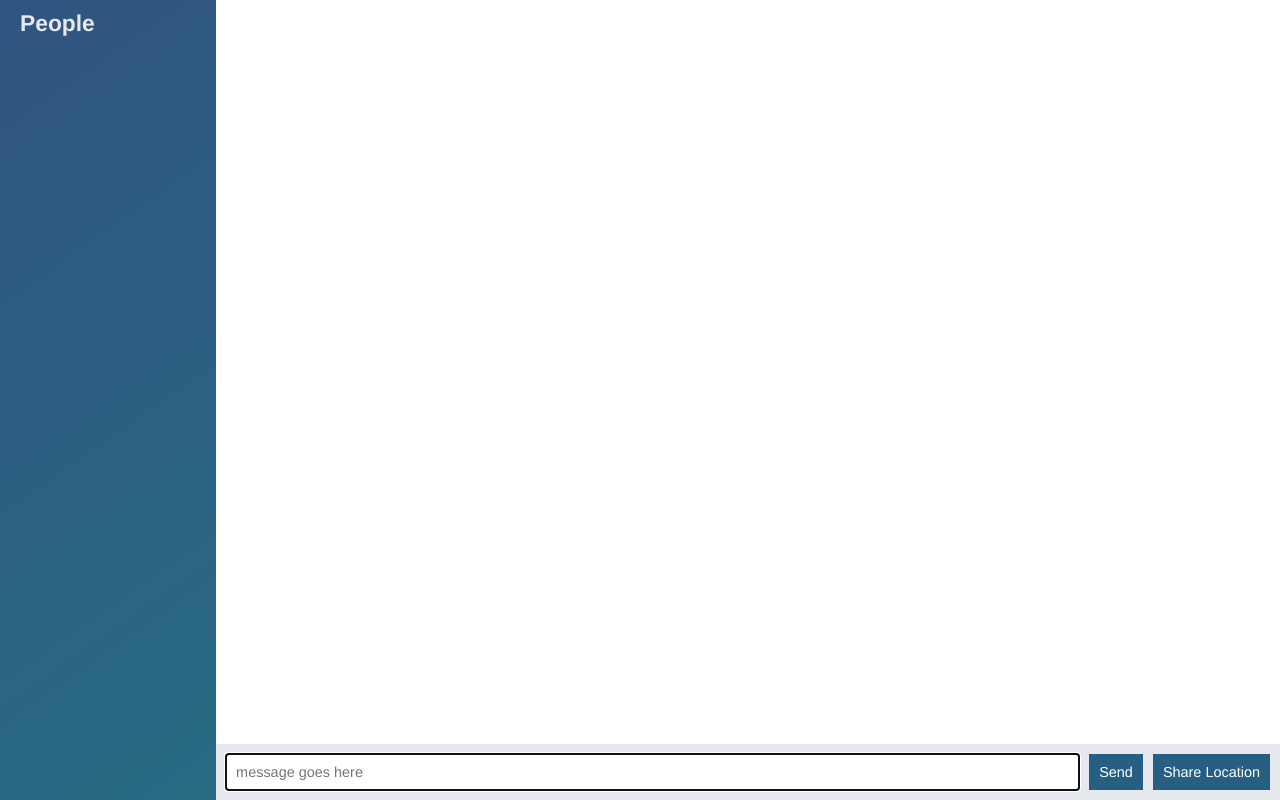
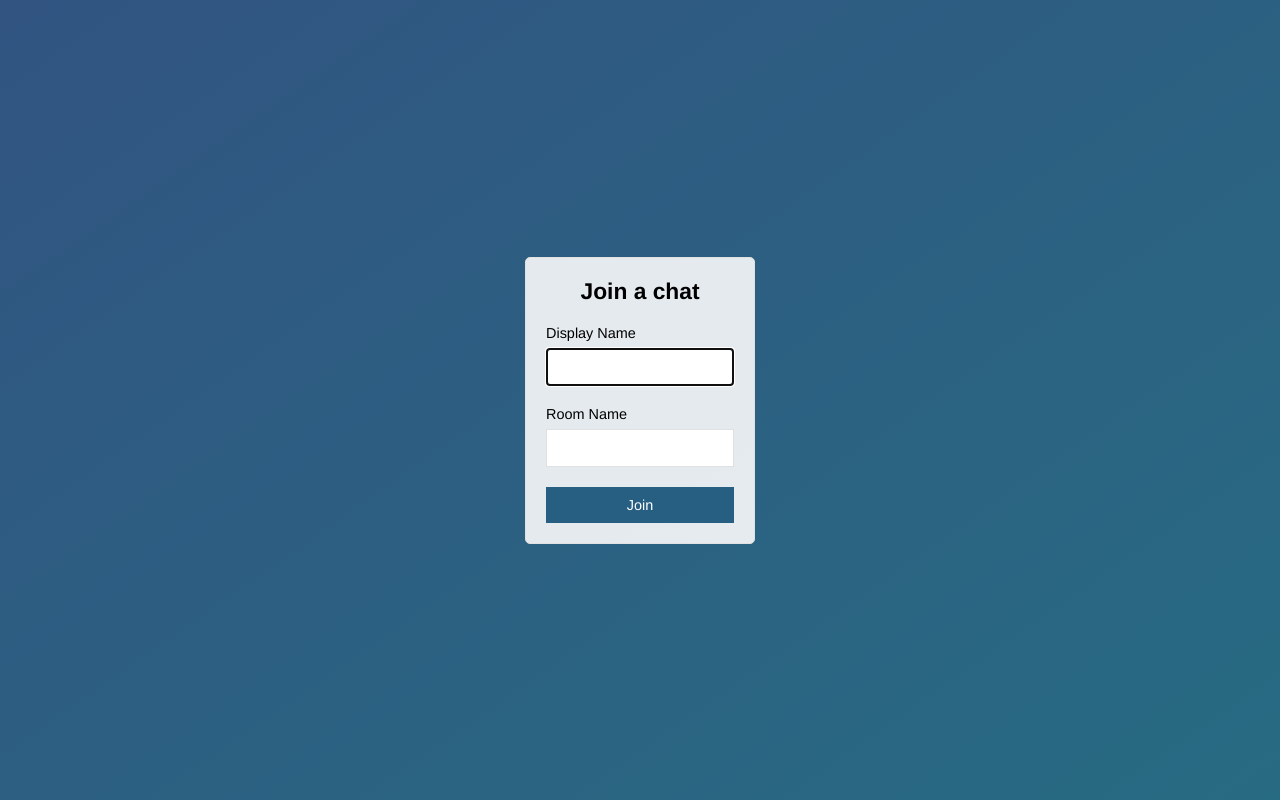
Before and after one commit to rub1sco/Node-course-chat-app, a website: page public/index.html in a window 1280 px wide. Drawn offline with nearby package versions, Linux system fonts and the light colour scheme; no server answers.

Commit message:
adding splash page

```diff
--- a/public/index.html
+++ b/public/index.html
@@ -2,59 +2,28 @@
 <html lang="en" dir="ltr">
   <head>
     <meta charset="utf-8">
-    <title>Chat App</title>
-    <link rel="stylesheet" href="/css/styles.css"></link>
+    <meta name="viewport" content="width=device-width, initial-scale=1, user-scalable=no">
+    <link rel="stylesheet" href="/css/styles.css"/>
+    <title>Join | Chat App</title>
   </head>
-  <body class="chat">
-
-    <div class="chat__sidebar">
-      <h3>People</h3>
-      <div id="users"></div>
+  <body class="centered-form">
+    <div class="centered-form__form">
+        <form action="/chat.html">
+        <div class="form-field">
+          <h3>Join a chat</h3>
+        </div>
+        <div class="form-field">
+          <label>Display Name</label>
+          <input type="text" name="name" autofocus/>
+        </div>
+        <div class="form-field">
+          <label>Room Name</label>
+          <input type="text" name="room">
+        </div>
+        <div class="form-field">
+          <button>Join</button>
+        </div>
+      </form>
     </div>
-
-    <div class="chat__main">
-      <ol id="messages" class="chat__messages"></ol>
-
-      <div class="chat__footer">
-        <form id="message-form" class="" action="index.html" method="post">
-
-          <input name="message" type="text" placeholder="message goes here" autofocus autocomplete="off"/>
-          <button>Send</button>
-
-        </form>
-        <button id="send-location">Share Location</button>
-
-      </div>
-    </div>
-    <script id="messageTemplate" type="text/template">
-      <li class='message'>
-        <div class="message__title">
-          <h4>{{from}}</h4>
-          <span>{{createdAt}}</span>
-        </div>
-        <div class="message__body">
-          <p>{{text}}</p>
-        </div>
-      </li>
-    </script>
-
-    <script id="locationMessageTemplate" type="text/template">
-      <li class='message'>
-        <div class="message__title">
-          <h4>{{from}}</h4>
-          <span>{{createdAt}}</span>
-        </div>
-        <div class="message__body">
-          <p><a href='{{url}}' target="_blank">my current location</a></p>
-        </div>
-      </li>
-    </script>
-
-    <script type="text/javascript" src = '/socket.io/socket.io.js'></script>
-    <script type="text/javascript" src='js/libs/jquery-3.3.1.min.js'></script>
-    <script src='js/libs/moment.js'></script>
-    <script src='js/libs/mustache.js'></script>
-    <script type="text/javascript" src = '/js/main.js'>
-    </script>
   </body>
 </html>
```
Also changed, not shown: public/chat.html (added, +61 -0 lines), public/js/chat.js (renamed from public/js/main.js).
